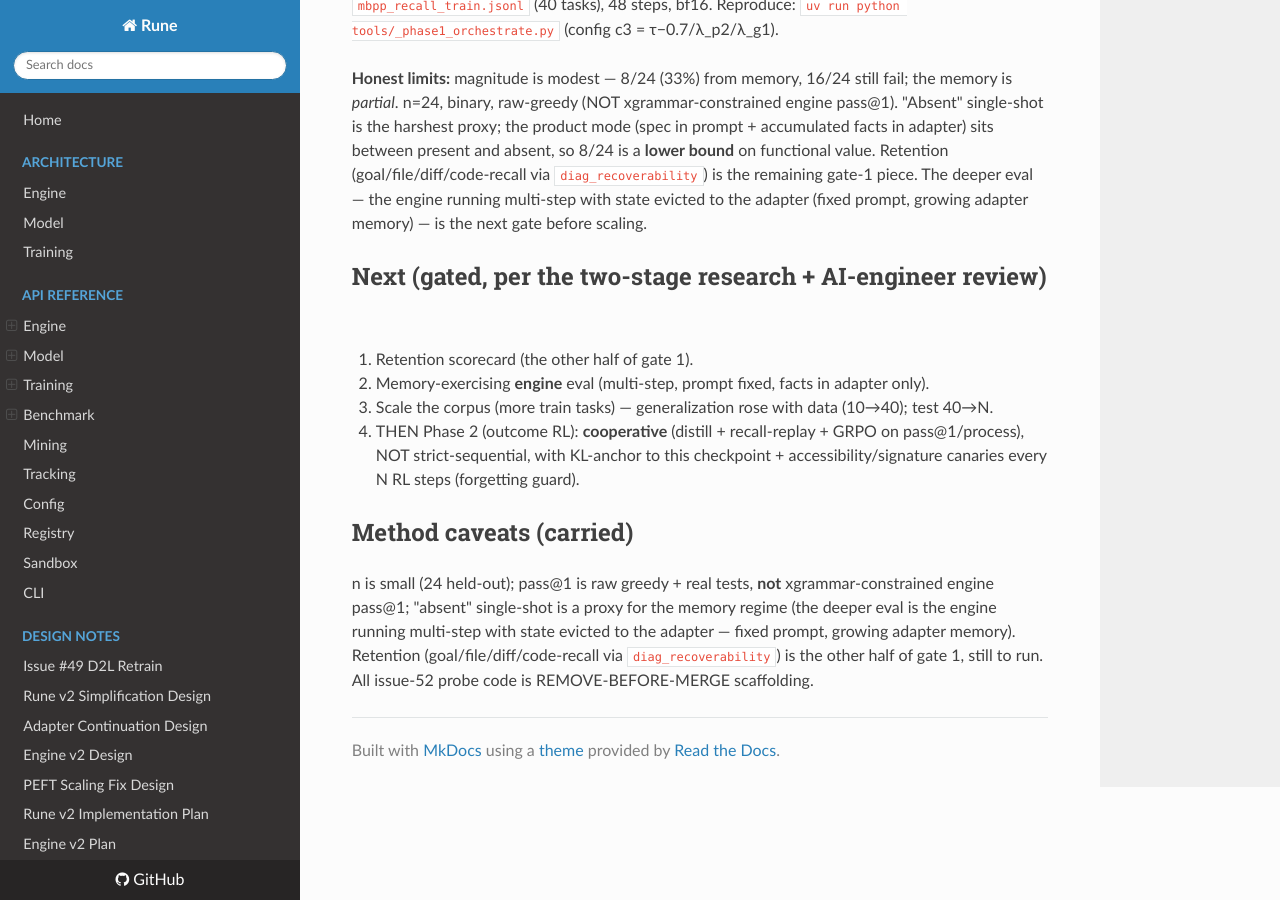
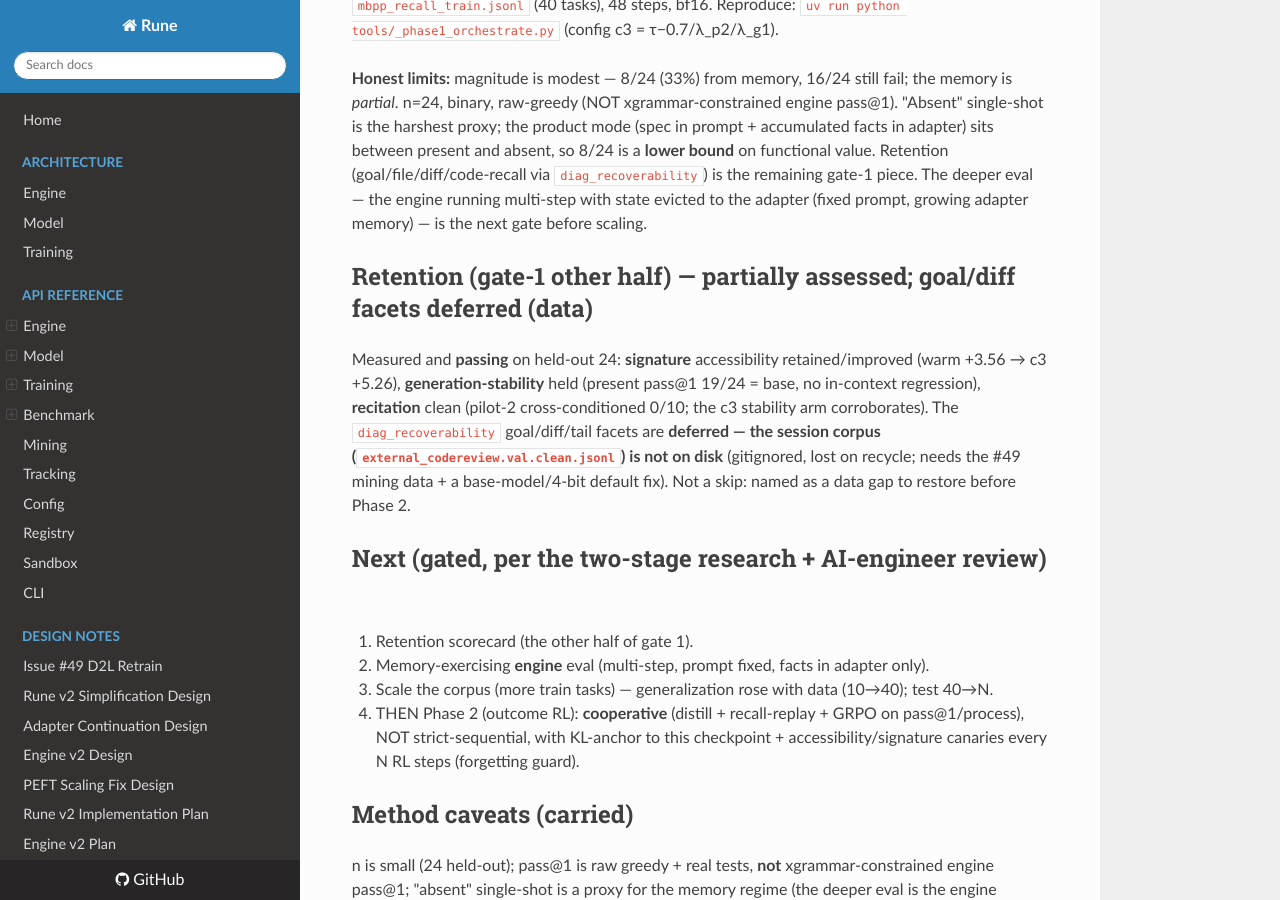
Before and after one commit to ElixirTrials/rune, an MkDocs documentation site: the page built from docs/issue52-phase1-results-2026-06-04.md, in a window 1280 px wide and 900 px high, scrolled down 2454 px. Built offline with MkDocs 1.6.1, drawn with Linux system fonts in a browser that asks for light colours; nearby versions of some CDN libraries.

Commit message:
issue #52 Phase-1: retention partially assessed (sig retained, gen-stable, no recitation); goal/diff deferred (session corpus not on disk) [remove-before-merge]
Co-Authored-By: Claude Opus 4.8 <noreply@anthropic.com>

```diff
--- a/docs/issue52-phase1-results-2026-06-04.md
+++ b/docs/issue52-phase1-results-2026-06-04.md
@@ -101,6 +101,15 @@ between present and absent, so 8/24 is a **lower bound** on functional value. Re
 eval — the engine running multi-step with state evicted to the adapter (fixed prompt, growing
 adapter memory) — is the next gate before scaling.
 
+## Retention (gate-1 other half) — partially assessed; goal/diff facets deferred (data)
+Measured and **passing** on held-out 24: **signature** accessibility retained/improved
+(warm +3.56 → c3 +5.26), **generation-stability** held (present pass@1 19/24 = base, no
+in-context regression), **recitation** clean (pilot-2 cross-conditioned 0/10; the c3 stability
+arm corroborates). The `diag_recoverability` goal/diff/tail facets are **deferred — the session
+corpus (`external_codereview.val.clean.jsonl`) is not on disk** (gitignored, lost on recycle;
+needs the #49 mining data + a base-model/4-bit default fix). Not a skip: named as a data gap to
+restore before Phase 2.
+
 ## Next (gated, per the two-stage research + AI-engineer review)
 1. Retention scorecard (the other half of gate 1).
 2. Memory-exercising **engine** eval (multi-step, prompt fixed, facts in adapter only).
```
